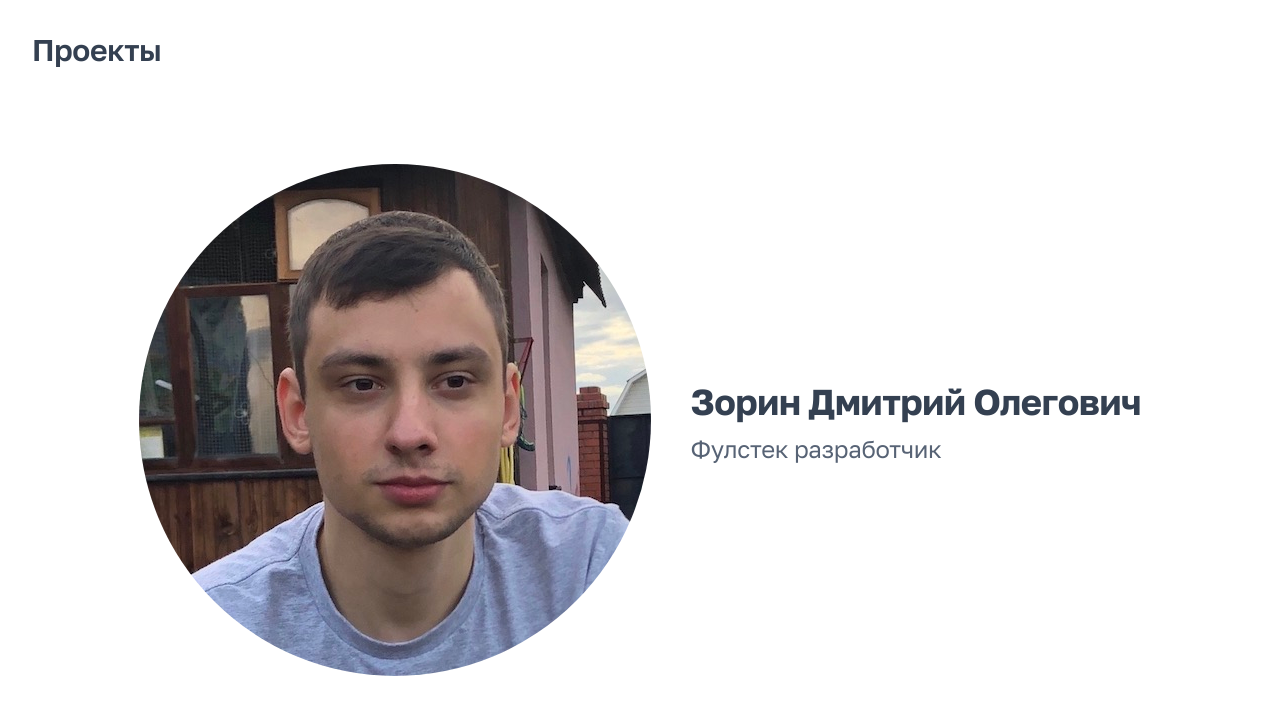
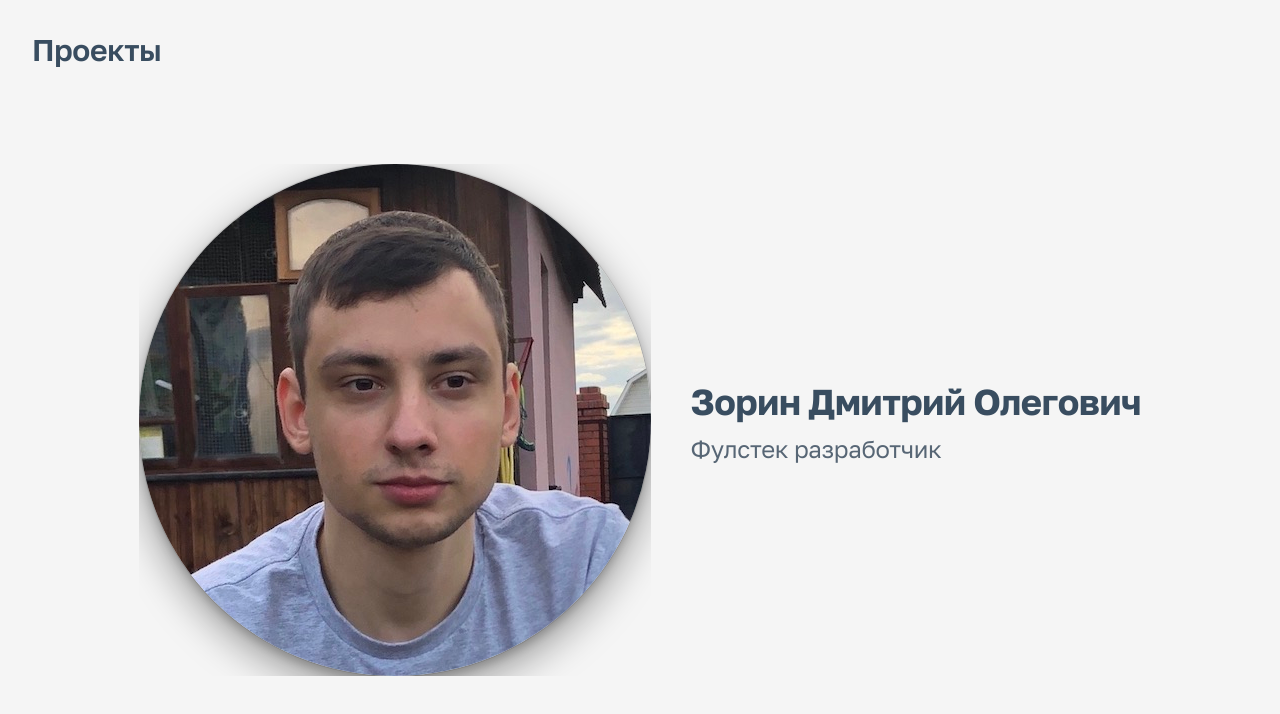
Before and after one commit to Dmitry-Zorin/Portfolio, a Next.js app: page / in a window 1280 px wide. Shown: the top 714 px of the page. Built offline with nearby package versions, Linux system fonts and the light colour scheme.

Commit message:
Improve styles

```diff
--- a/layout/Avatar.tsx
+++ b/layout/Avatar.tsx
@@ -11,23 +11,32 @@ type AvatarProps = BoxProps &
 
 export default function Avatar({ large, ...props }: AvatarProps) {
 	const imageProps = large
-		? { border: '6px solid', boxSize: 64 }
-		: { border: '3px solid', boxSize: 16 }
+		? {
+				boxSize: 64,
+				border: '6px solid',
+				shadow: 'dark-lg',
+		  }
+		: {
+				boxSize: 16,
+				border: '2px solid',
+		  }
 
 	return (
 		<motion.div
 			layoutId="avatar"
-			style={{ zIndex: 1, aspectRatio: '1' }}
+			style={{ zIndex: 1 }}
 			transition={slowerSpringConfig}
 		>
 			<Box
 				as={Image}
 				alt="Аватар"
 				src={avatarImg}
+				loading="eager"
 				placeholder="blur"
+				quality={100}
 				{...imageProps}
+				borderColor="primary"
 				borderRadius="full"
-				borderColor="primary"
 				sx={{ height: 'auto' }}
 				{...props}
 			/>
--- a/layout/Layout.tsx
+++ b/layout/Layout.tsx
@@ -11,7 +11,7 @@ export default function Layout({ children, ...props }: ContainerProps) {
 			<header>
 				{router.route === '/' ? (
 					<SimpleGrid columns={{ base: 2, md: 4 }} py={8}>
-						<PageHeading link page="projects" text="Проекты" />
+						<PageHeading page="projects" text="Проекты" link />
 					</SimpleGrid>
 				) : (
 					<AppBar />
--- a/theme/colorTokens.ts
+++ b/theme/colorTokens.ts
@@ -1,24 +1,24 @@
 const colorTokens = {
 	primary: {
-		default: `hsl(150 50% 35%)`,
+		default: `hsl(170 100% 25%)`,
 	},
 	text: {
-		default: 'hsl(215 22% 26%)',
+		default: 'hsl(210 25% 30%)',
 	},
 	'text-secondary': {
-		default: 'hsl(215 15% 40%)',
+		default: 'hsl(210 15% 40%)',
 	},
 	bg: {
-		default: 'hsl(215 0% 100%)',
+		default: 'hsl(0 0% 96%)',
 	},
 	'bg-layer-1': {
-		default: 'hsl(215 25% 97%)',
+		default: 'hsl(210 10% 93%)',
 	},
 	'bg-layer-2': {
-		default: 'hsl(215 25% 94%)',
+		default: 'hsl(210 10% 90%)',
 	},
 	border: {
-		default: 'hsl(215 25% 88%)',
+		default: 'hsl(210 10% 80%)',
 	},
 }
 
--- a/theme/index.ts
+++ b/theme/index.ts
@@ -11,8 +11,8 @@ const theme = extendTheme({
 		heading: `Golos Text, ${systemFonts}`,
 	},
 	fontSizes: {
-		'sm-': '0.8125rem',
-		'md-': '0.9375rem',
+		md: '1.0625rem',
+		lg: '1.1875rem',
 	},
 	letterSpacings: {
 		tighter: '-0.04rem',
```
Also changed, not shown: views/projects/ProjectImage.tsx (+6 -6 lines).
